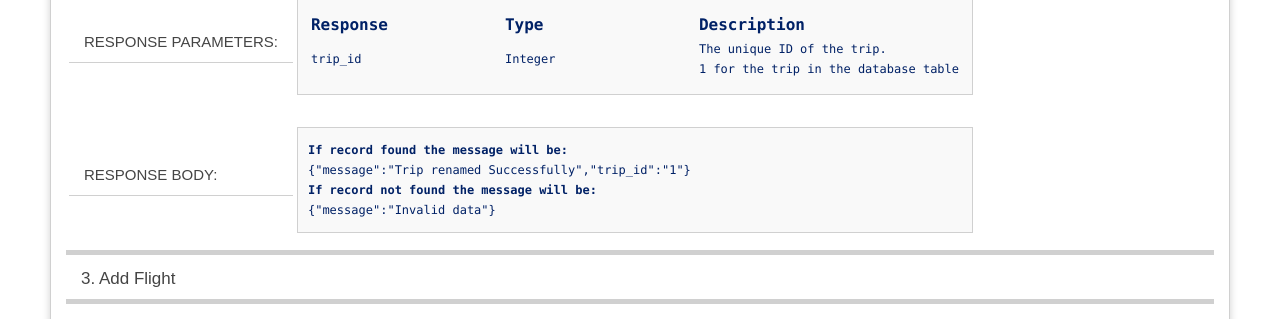
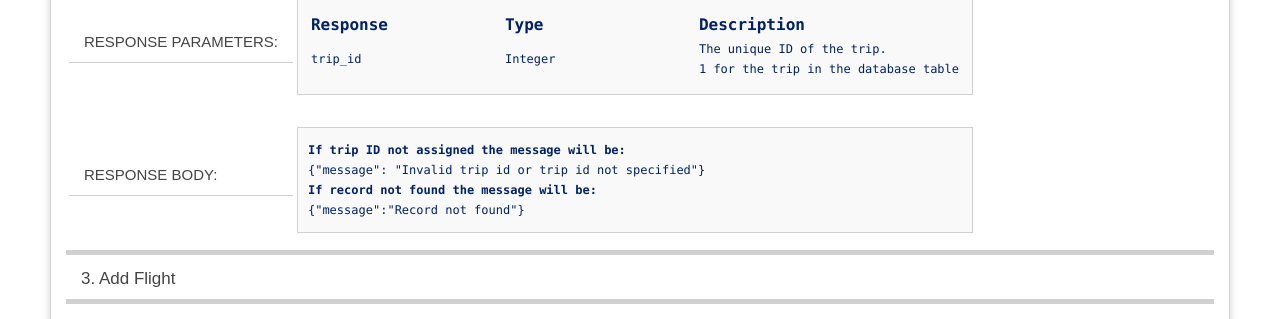
Before and after one commit to daniyal91/momentum_ventures_api, a CodeIgniter app: page /database/ in a window 1280 px wide. Shown: the part 1627-1946 px from the top of the page. Run offline with CodeIgniter, Linux system fonts and the light colour scheme.

Commit message:
Final Version 1.0

```diff
--- a/application/controllers/airports.php
+++ b/application/controllers/airports.php
@@ -35,7 +35,7 @@ class Airports extends CI_Controller {
 				$this->airport_model->response_json($message);
 			}
 		} else {
-			$message = array('message'=> 'Invalid trip id');
+			$message = array('message'=> 'Invalid trip id or trip id not specified');
 			$this->airport_model->response_json($message);
 		}
 
--- a/application/views/welcome_message.php
+++ b/application/views/welcome_message.php
@@ -290,7 +290,7 @@ defined('BASEPATH') OR exit('No direct script access allowed');
 				<h3>RESPONSE BODY:</h3>
 			</td>
 			<td>
-				<code><strong>If record found the message will be:</strong>&nbsp;&nbsp;&nbsp;<br/>{"message":"Trip renamed Successfully","trip_id":"1"}<br/><strong>If record not found the message will be:</strong>&nbsp;&nbsp;&nbsp;<br/> {"message":"Invalid data"}</code>
+				<code><strong>If trip ID not assigned the message will be:</strong>&nbsp;&nbsp;&nbsp;<br/>{"message": "Invalid trip id or trip id not specified"}<br/><strong>If record not found the message will be:</strong>&nbsp;&nbsp;&nbsp;<br/>{"message":"Record not found"}</code>
 			</td>
 		</tr>
 		</table>
```
